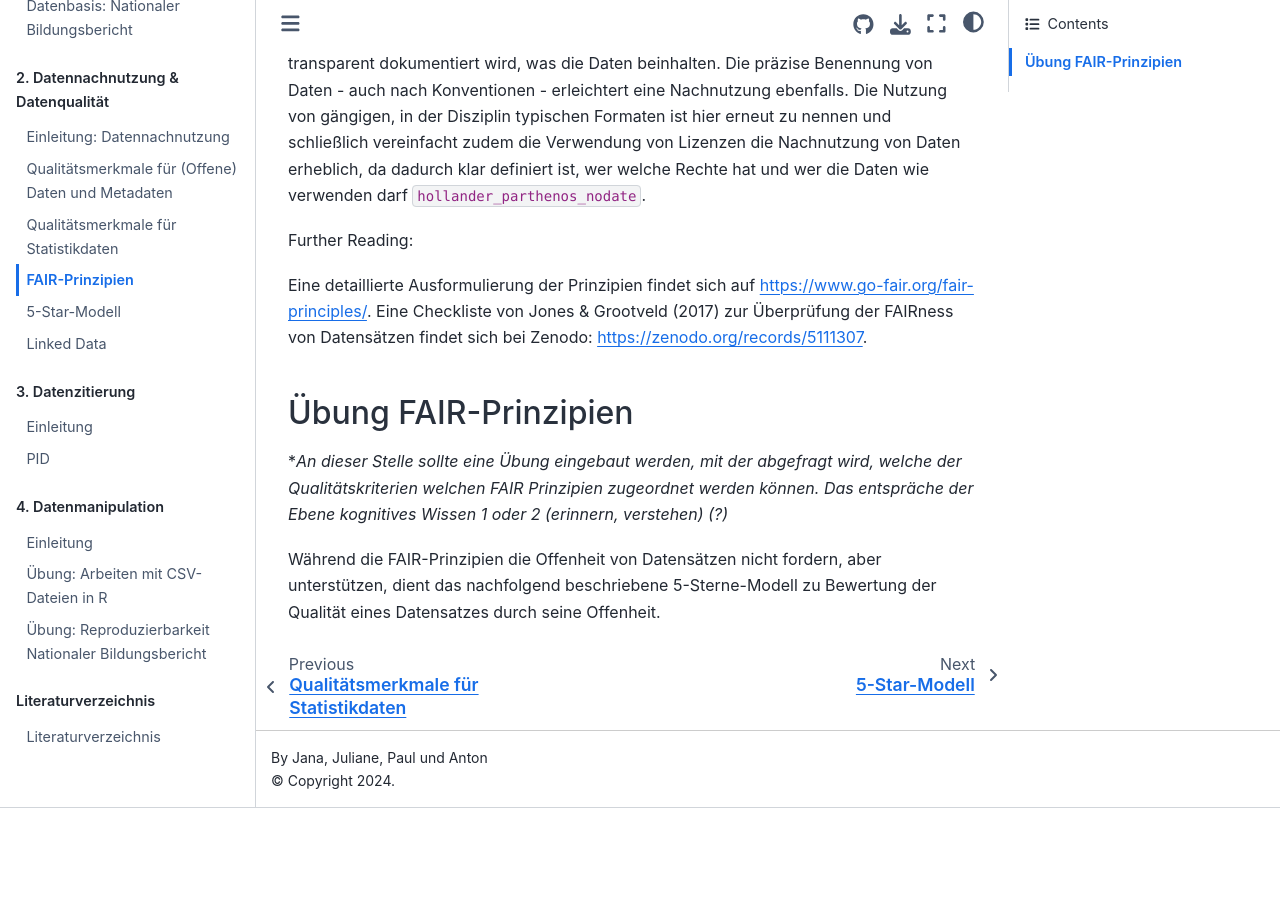
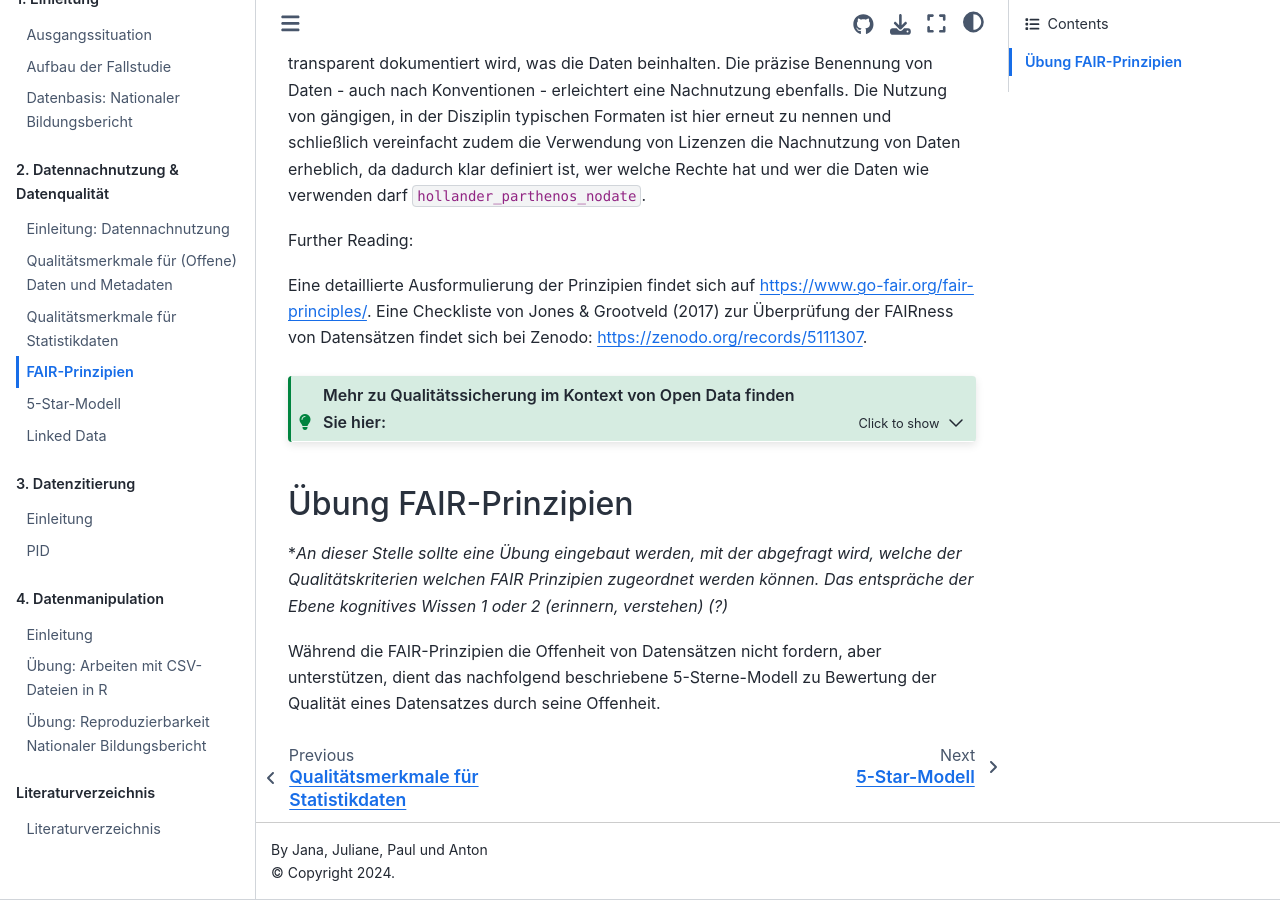
Before and after one commit to quadriga-dk/Tabelle-Fallstudie-1, a Jupyter Book: the page built from Markdown/Fair_Prinzipien.md, in a window 1280 px wide and 900 px high, scrolled down 818 px. Built offline with Jupyter Book 1.0.4 settings and Sphinx 7.4.7 and the Sphinx Book theme 1.1.4, drawn with Linux system fonts in a browser that asks for light colours; cross-references to code outside the pages are shown as plain code; before the commit the page ends 1626 px from its top, so only the background shows below that; some of the changed lines change nothing that is shown.

Commit message:
Update Fair_Prinzipien.md
add Qualitätsmerkmale

````diff
--- a/Markdown/Fair_Prinzipien.md
+++ b/Markdown/Fair_Prinzipien.md
@@ -14,6 +14,35 @@
 
 Eine detaillierte Ausformulierung der Prinzipien findet sich auf https://www.go-fair.org/fair-principles/. Eine Checkliste von Jones & Grootveld (2017) zur Überprüfung der FAIRness von Datensätzen findet sich bei Zenodo: https://zenodo.org/records/5111307.
 
+```{admonition} Mehr zu Qualitätssicherung im Kontext von Open Data finden Sie hier:
+:class: tip, dropdown
+# Qualitätsmerkmale für (Offene) Daten und Metadaten
+
+Die inhaltliche und kontextuelle Qualität von Daten und Metadaten kann anhand von verschiedenen Qualitätsmerkmalen erfasst werden. In der Fachliteratur variieren die einzelnen Dimensionen je nach Disziplin und Kontext {cite}`behkamal_metrics-driven_2014,bruns_leitfaden_2019,neumaier_automated_2016,vetro_open_2016`. Die nachfolgenden Qualitätsmerkmale bilden eine fachübergreifende Basis zur Evaluation der Datenqualität:
+
+- **Fehlerfreiheit:** Die Daten und Metadaten sind fehlerfrei. Somit sind nur korrekte Werte in der Datei vorhanden {cite}`pipino_data_2002,vaddepalli_taxonomy_2023`.
+
+- **Aktualität:** Die Daten und Metadaten sind auf dem neuesten Stand und werden in regelmäßigen Intervallen überprüft. Das Aktualisierungsintervall ist in den Metadaten mit angegeben. Die Datei enthält eine Versionsnummer, aus welcher erkenntlich wird, auf welchem zeitlichen Stand die Datei ist {cite}`pipino_data_2002,vaddepalli_taxonomy_2023`.
+
+- **Genauigkeit:** Die Daten und Metadaten sind so präzise wie möglich angegeben. Demnach wird auf Rundungen von Zahlen verzichtet. Die Metadaten enthalten alle relevanten Details zur Datei {cite}`behkamal_metrics-driven_2014,bruns_leitfaden_2019,vetro_open_2016`.
+
+- **Konformität:** Die Daten und Metadaten entsprechen den domänenspezifischen Standards. Diese beziehen sich auf Datumsangaben, Zeichenkodierung, etc.. Zudem sind alle Informationen enthalten, welche durch verendetes Vokabular und Betitelung impliziert werden {cite}`behkamal_metrics-driven_2014,vetro_open_2016`.
+
+- **Konsistenz:** Daten und Metadaten sind widerspruchsfrei. Dies gilt für die Daten selbst und auch in Bezug auf andere Datensätze {cite}`behkamal_metrics-driven_2014,pipino_data_2002`.
+
+- **Vertrauenswürdigkeit:** Der Ursprung der Daten ist kenntlich gemacht. Zudem sollte eine Evaluation bezüglich der Glaubwürdigkeit des Herausgebers erfolgen {cite}`bruns_leitfaden_2019,pipino_data_2002`.
+
+- **Transparenz:** Veränderungen an den Daten ist für Dritte ersichtlich (beispielsweise durch die Angabe einer Versionsnummer) {cite}`bruns_leitfaden_2019`.
+
+- **Verständlichkeit:** Die Daten sind so strukturiert und bezeichnet, dass Außenstehende dieses leicht verstehen können. Es wird nur einfaches Vokabular verwendet, welches kein besonderes Fachwissen voraussetzt {cite}`behkamal_metrics-driven_2014,vetro_open_2016,pipino_data_2002`.
+
+- **Vollständigkeit:** Die Daten sind vollständig (z.B. sind alle Datenfelder befüllt). Falls die Daten unvollständig sind, wird auf die Unvollständigkeit hingewiesen {cite}`behkamal_metrics-driven_2014,vetro_open_2016,pipino_data_2002`.
+
+- **Zugänglichkeit:** Die Daten können auf einfache Weise abgerufen werden. Außerdem besteht eine permanente Verlinkung aller Referenzen und Links (z.B. mittels Verwendung permanenter URIs) {cite}`behkamal_metrics-driven_2014,vetro_open_2016,pipino_data_2002,vaddepalli_taxonomy_2023`.
+
+Further Reading: NQDM Checklisten: https://cdn0.scrvt.com/fokus/19c04efdafe63fe4/edbc85cd796a/Checkliste_NQDM_CSV.pdf
+```
+
 ## Übung FAIR-Prinzipien
 
 **An dieser Stelle sollte eine Übung eingebaut werden, mit der abgefragt wird, welche der Qualitätskriterien welchen FAIR Prinzipien zugeordnet werden können. Das entspräche der Ebene kognitives Wissen 1 oder 2 (erinnern, verstehen) (?)*
````
